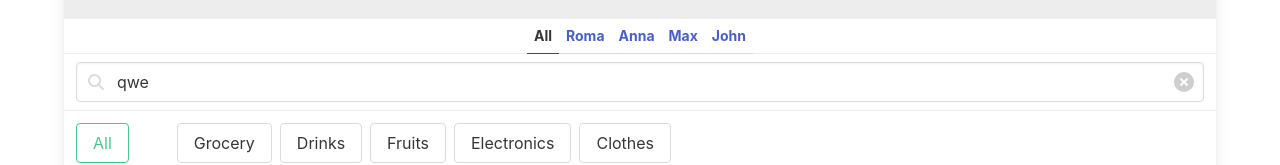
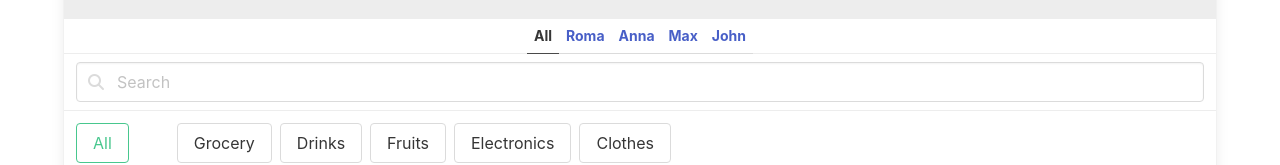
Before and after one commit to FaiHamid/react__product-categories-practice, a React (Create React App) app: page / in a window 1280 px wide. Shown: the part 144-309 px from the top of the page. Built offline with nearby package versions, Linux system fonts and the light colour scheme.

Commit message:
third group of tests passing

```diff
--- a/src/App.jsx
+++ b/src/App.jsx
@@ -26,7 +26,7 @@ const products = productsFromServer.map(product => {
   };
 });
 
-function getVisibleProducts(goods, selectedUser) {
+function getVisibleProducts(goods, selectedUser, byQuery) {
   let preparedProducts = [...goods];
 
   if (selectedUser) {
@@ -35,12 +35,23 @@ function getVisibleProducts(goods, selectedUser) {
     );
   }
 
+  if (byQuery) {
+    preparedProducts = preparedProducts.filter(({ name }) =>
+      name.toLowerCase().includes(byQuery.toLowerCase()),
+    );
+  }
+
   return preparedProducts;
 }
 
 export const App = () => {
   const [choosenUser, setChoosenUser] = useState('');
-  const visibleProducts = getVisibleProducts(products, choosenUser);
+  const [query, setQuery] = useState('');
+  const visibleProducts = getVisibleProducts(products, choosenUser, query);
+
+  function clearQuery() {
+    return setQuery('');
+  }
 
   return (
     <div className="section">
@@ -81,7 +92,10 @@ export const App = () => {
                   type="text"
                   className="input"
                   placeholder="Search"
-                  value="qwe"
+                  value={query}
+                  onChange={event => {
+                    setQuery(event.target.value);
+                  }}
                 />
 
                 <span className="icon is-left">
@@ -90,11 +104,14 @@ export const App = () => {
 
                 <span className="icon is-right">
                   {/* eslint-disable-next-line jsx-a11y/control-has-associated-label */}
-                  <button
-                    data-cy="ClearButton"
-                    type="button"
-                    className="delete"
-                  />
+                  {query && (
+                    <button
+                      data-cy="ClearButton"
+                      type="button"
+                      className="delete"
+                      onClick={clearQuery}
+                    />
+                  )}
                 </span>
               </p>
             </div>
```
